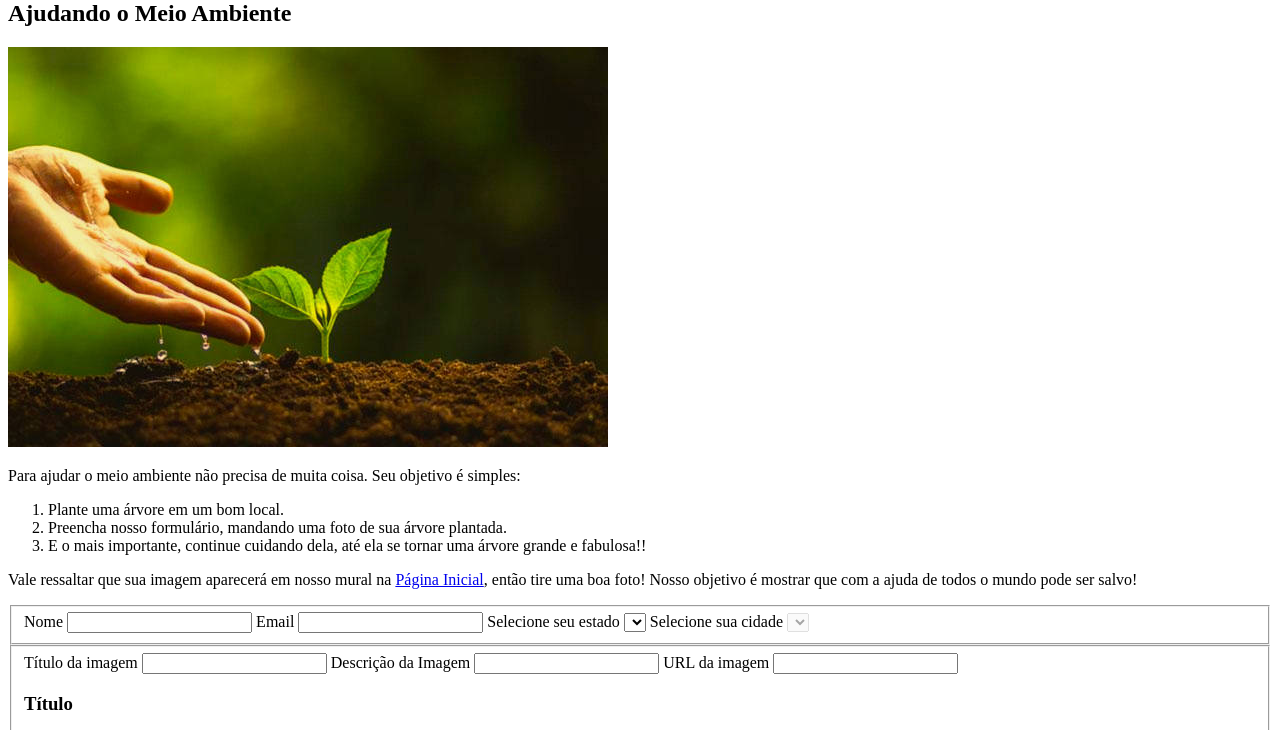
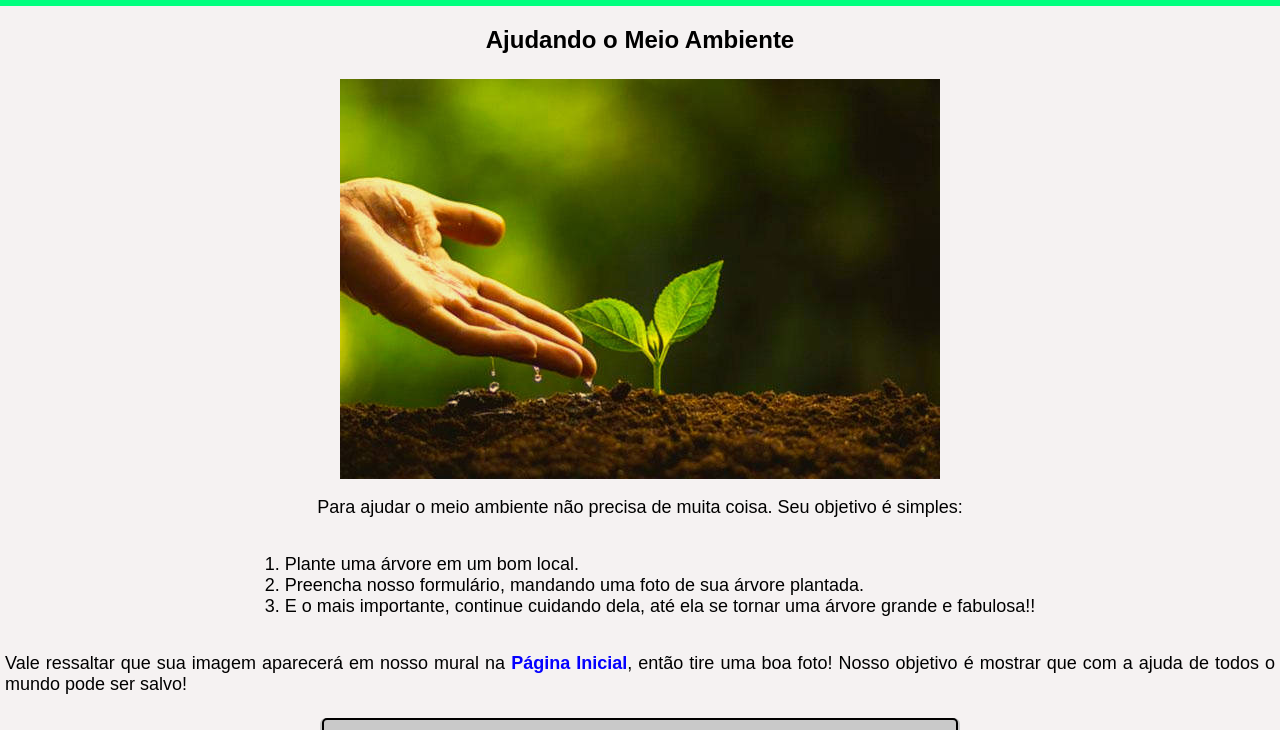
Before and after one commit to pedrohenriquebraga/green-force, a plain HTML site: page form.html in a window 1280 px wide. Shown: the part 106-836 px from the top of the page. Drawn offline with nearby package versions, Linux system fonts and the light colour scheme; the site is published under a folder, as on GitHub Pages, so addresses that start at the root find nothing; no server answers.

Commit message:
Update form.html

```diff
--- a/form.html
+++ b/form.html
@@ -4,7 +4,7 @@
     <meta charset="UTF-8">
     <meta name="viewport" content="width=device-width, initial-scale=1.0">
     <title>Ajude o Meio Ambiente</title>
-    <link rel="stylesheet" href="/styles/form.css">
+    <link rel="stylesheet" href="styles/form.css">
     <link rel="stylesheet" href="https://cdnjs.cloudflare.com/ajax/libs/font-awesome/4.7.0/css/font-awesome.min.css">
     <script src="https://cdnjs.cloudflare.com/ajax/libs/axios/0.19.2/axios.min.js" integrity="sha512-VZ6m0F78+yo3sbu48gElK4irv2dzPoep8oo9LEjxviigcnnnNvnTOJRSrIhuFk68FMLOpiNz+T77nNY89rnWDg==" crossorigin="anonymous"></script>
 </head>
```
